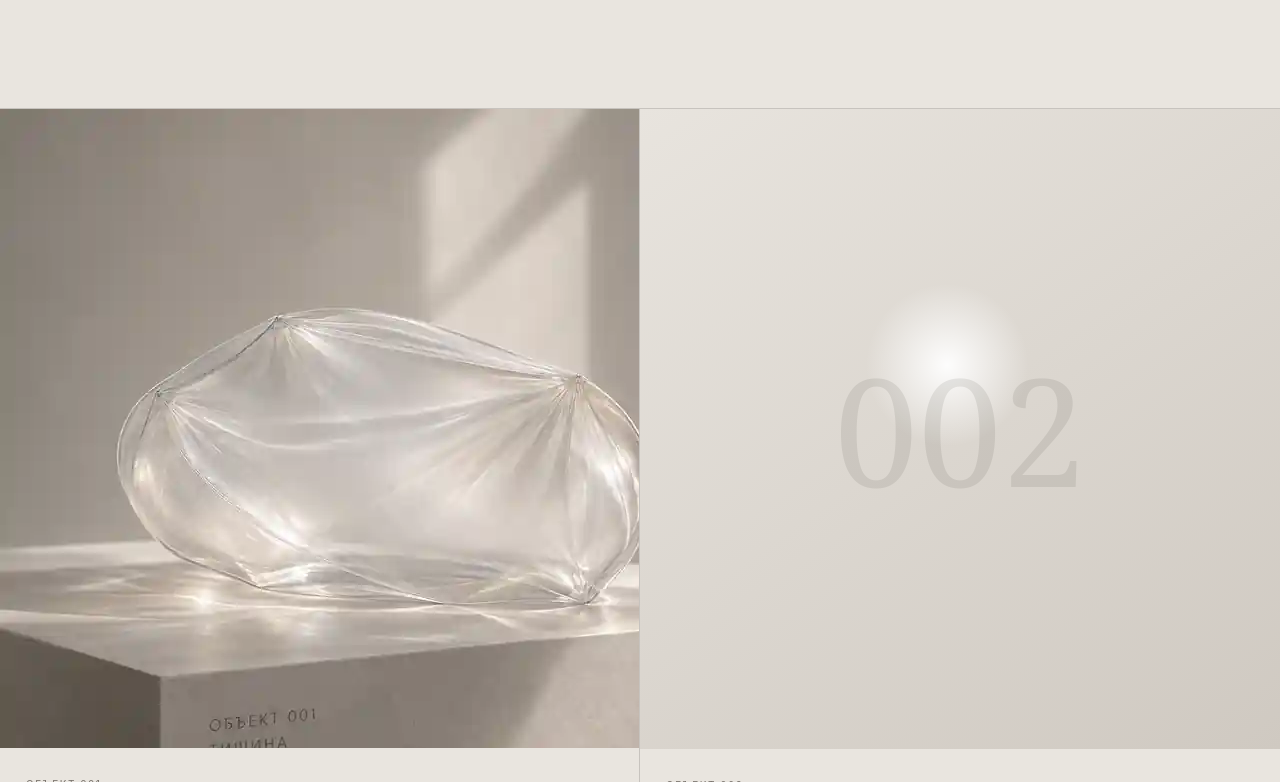
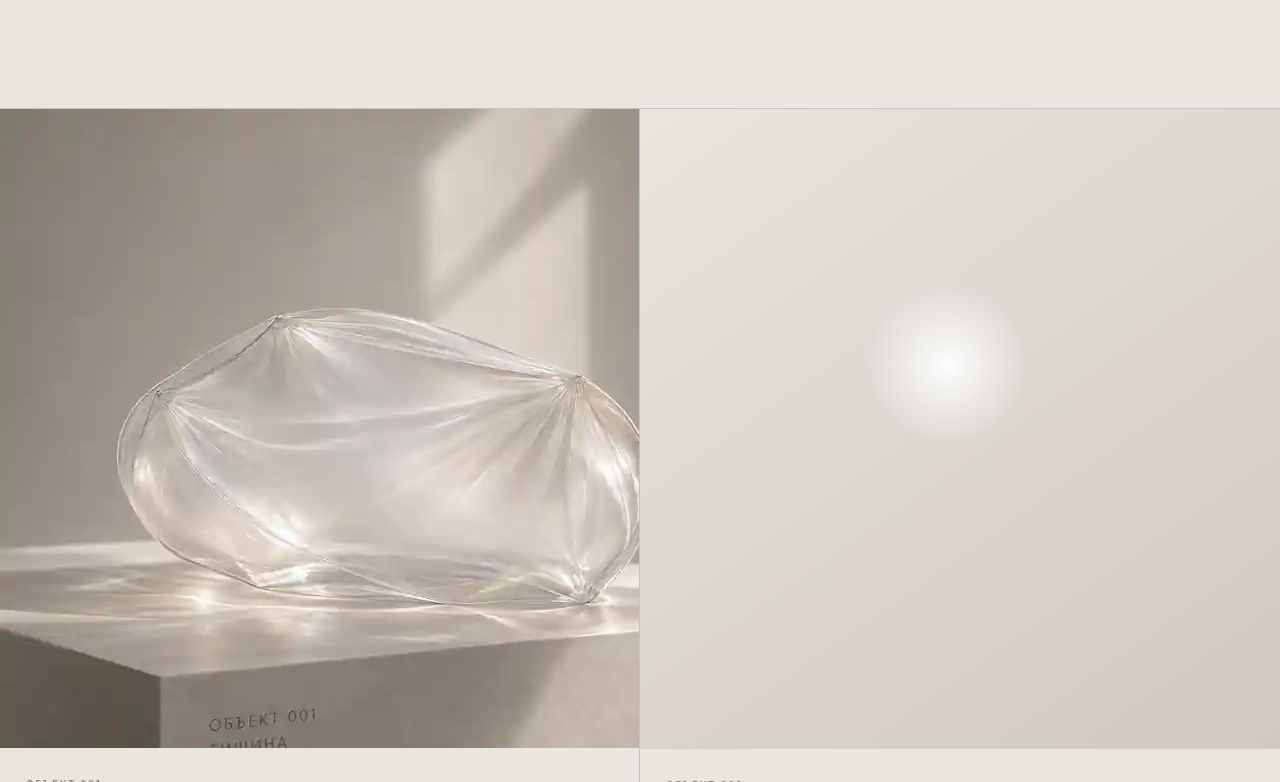
Before and after one commit to gkkm8bm7rn-eng/the-last-catalog, a React (Vite) app: page / in a window 1280 px wide. Shown: the part 1158-1940 px from the top of the page. Built offline with nearby package versions, Linux system fonts and the light colour scheme.

Commit message:
Enable final Privacy 002 gallery

```diff
--- a/src/data/catalog.js
+++ b/src/data/catalog.js
@@ -29,10 +29,10 @@ export const catalog = [
     action: 'Оставить личным',
     storage: 'Не передавать третьим лицам.',
     slides: [
-      { file: '002/01-hero.webp', ready: false, label: 'Главный образ', alt: 'Приватность 002 — главный образ', note: 'Непроницаемый объект без интерфейса' },
-      { file: '002/02-surface.webp', ready: false, label: 'Поверхность', alt: 'Приватность 002 — макро матового материала', note: 'Макро матового материала' },
-      { file: '002/03-closed.webp', ready: false, label: 'Закрытая сторона', alt: 'Приватность 002 — закрытая сторона объекта', note: 'Форма, которая ничего не сообщает наружу' },
-      { file: '002/04-catalog.webp', ready: false, label: 'Каталожная съёмка', alt: 'Приватность 002 на фирменном постаменте', note: 'Объект на фирменном постаменте' },
+      { file: '002/01-hero.webp', ready: true, label: 'Главный образ', alt: 'Приватность 002 — главный образ', note: 'Непроницаемый объект без интерфейса' },
+      { file: '002/02-surface.webp', ready: true, label: 'Поверхность', alt: 'Приватность 002 — макро матового материала и шва', note: 'Данные недоступны — макро закрытой поверхности' },
+      { file: '002/03-catalog.webp', ready: true, label: 'Карточка товара', alt: 'Приватность 002 — каталожная карточка товара', note: 'Самостоятельная каталожная композиция объекта' },
+      { file: '002/04-pedestal.webp', ready: true, label: 'Постамент', alt: 'Приватность 002 на фирменном постаменте', note: 'Объект на фирменном постаменте' },
     ],
   },
   {
```
